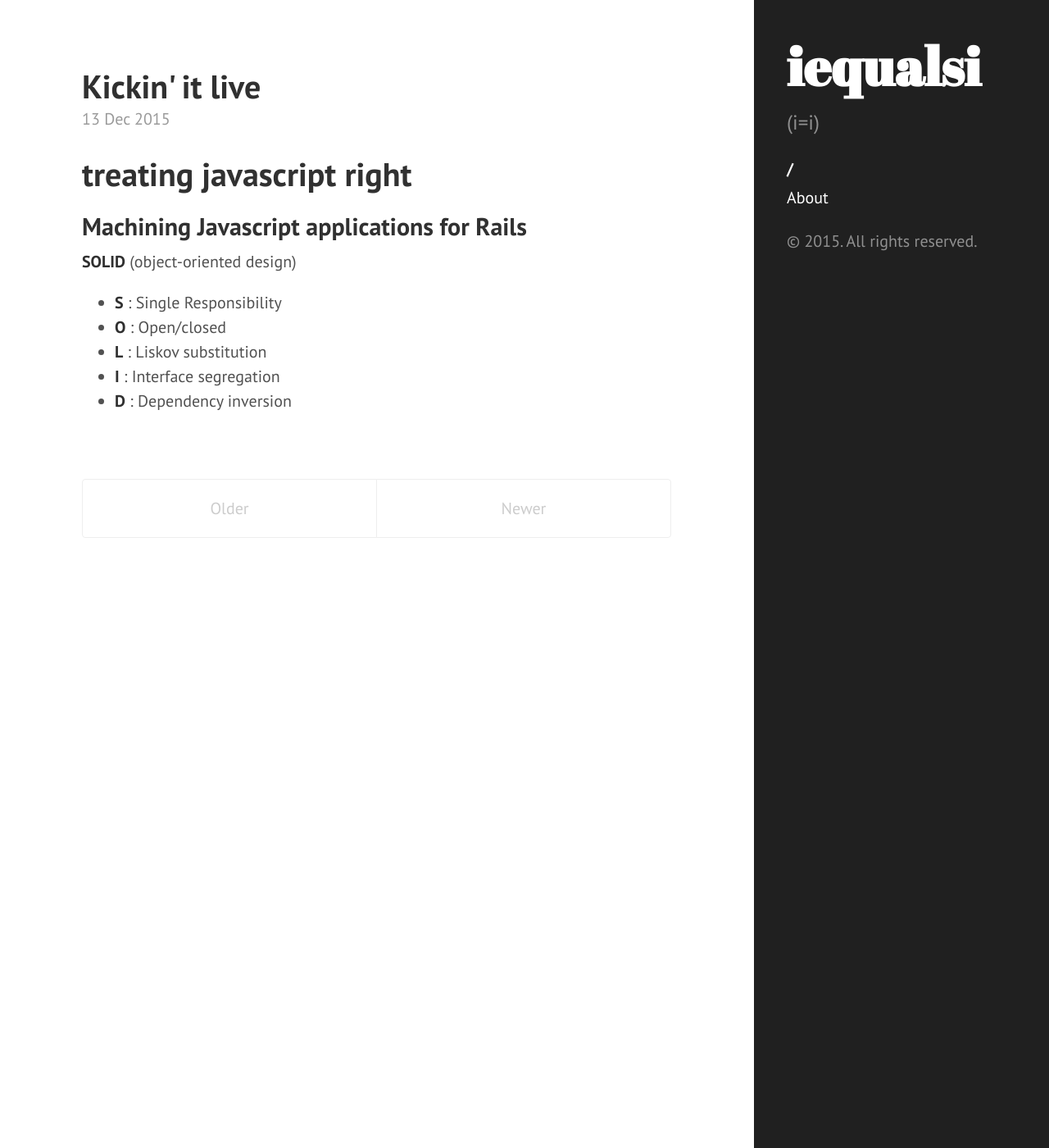
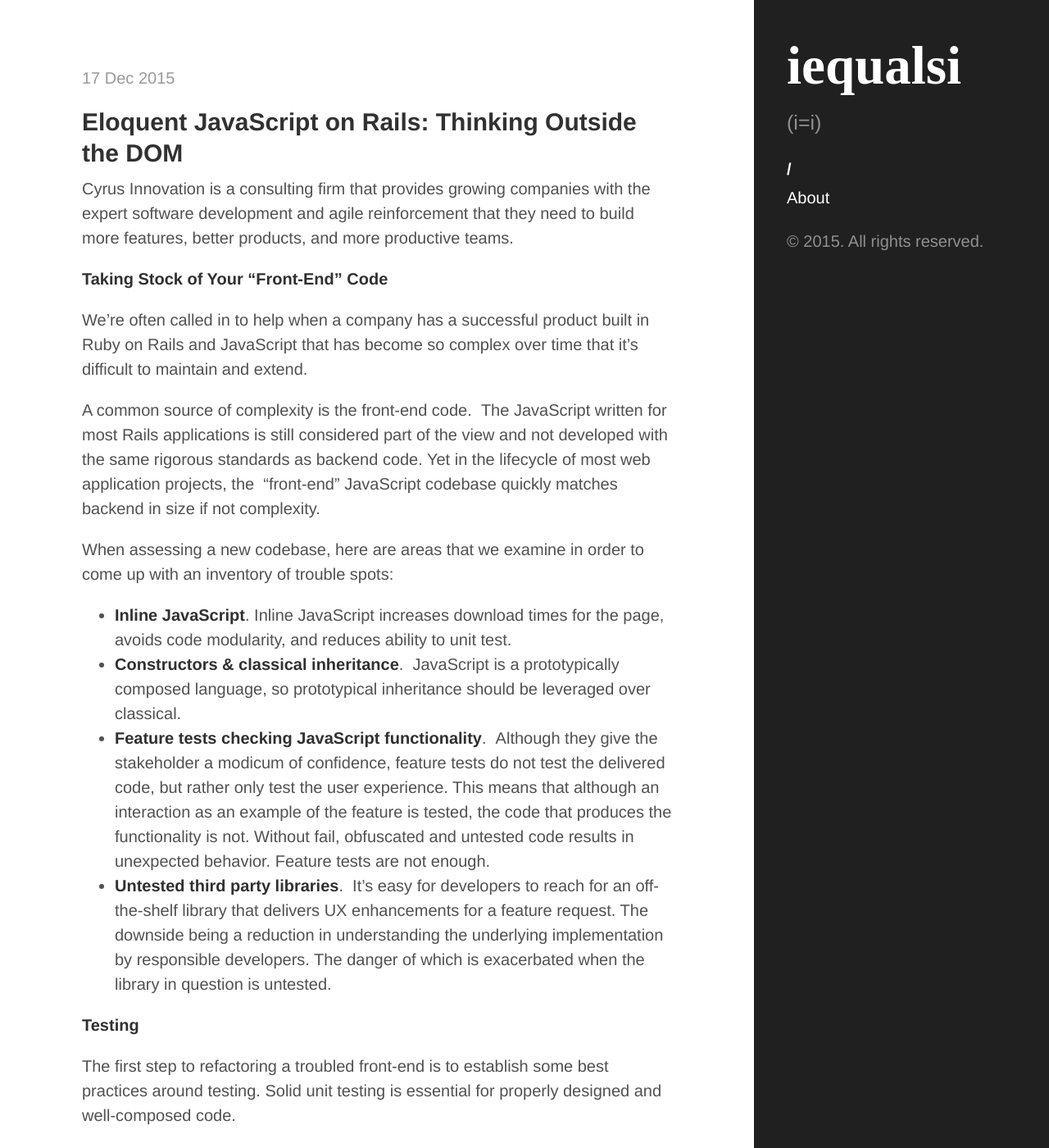
Before and after one commit to mjording/mjording.github.io, a Jekyll site: the page built from index.html, in a window 1280 px wide and 1400 px high. Shown: the whole window at 82% size. Built offline with Jekyll 4.4.1, drawn with Linux system fonts in a browser that asks for light colours; Markdown is read by kramdown in place of the engine named in the settings; the list of posts is cut into pages by our own code; some of the changed text lies outside the part shown.

Commit message:
base blog style and functionality

````diff
--- a/_includes/head.html
+++ b/_includes/head.html
@@ -18,7 +18,8 @@
   <link rel="stylesheet" href="{{ site.baseurl }}public/css/poole.css">
   <link rel="stylesheet" href="{{ site.baseurl }}public/css/syntax.css">
   <link rel="stylesheet" href="{{ site.baseurl }}public/css/hyde.css">
-  <link rel="stylesheet" href="http://fonts.googleapis.com/css?family=PT+Sans:400,400italic,700|Abril+Fatface">
+  <script src="//use.typekit.net/vqa1hcx.js"></script>
+  <script>try{Typekit.load();}catch(e){}</script>
 
   <!-- Icons -->
   <link rel="apple-touch-icon-precomposed" sizes="144x144" href="{{ site.baseurl }}public/apple-touch-icon-144-precomposed.png">
--- /dev/null
+++ b/_posts/2015-11-05-eloquent-javascript-on-rails.md
@@ -0,0 +1,89 @@
+---
+layout: post
+title: Eloquent JavaScript on Rails: Thinking Outside the DOM
+---
+
+## Eloquent JavaScript on Rails: Thinking Outside the DOM
+
+Cyrus Innovation is a consulting firm that provides growing companies with the expert software development and agile reinforcement that they need to build more features, better products, and more productive teams.
+
+**Taking Stock of Your “Front-End” Code**
+
+We’re often called in to help when a company has a successful product built in Ruby on Rails and JavaScript that has become so complex over time that it’s difficult to maintain and extend.
+
+A common source of complexity is the front-end code.  The JavaScript written for most Rails applications is still considered part of the view and not developed with the same rigorous standards as backend code. Yet in the lifecycle of most web application projects, the  “front-end” JavaScript codebase quickly matches backend in size if not complexity.
+
+When assessing a new codebase, here are areas that we examine in order to come up with an inventory of trouble spots:
+
+*   **Inline JavaScript**. Inline JavaScript increases download times for the page, avoids code modularity, and reduces ability to unit test.
+*   **Constructors & classical inheritance**.  JavaScript is a prototypically composed language, so prototypical inheritance should be leveraged over classical.
+*   **Feature tests checking JavaScript functionality**.  Although they give the stakeholder a modicum of confidence, feature tests do not test the delivered code, but rather only test the user experience. This means that although an interaction as an example of the feature is tested, the code that produces the functionality is not. Without fail, obfuscated and untested code results in unexpected behavior. Feature tests are not enough.
+*   **Untested third party libraries**.  It’s easy for developers to reach for an off-the-shelf library that delivers UX enhancements for a feature request. The downside being a reduction in understanding the underlying implementation by responsible developers. The danger of which is exacerbated when the library in question is untested.
+
+
+
+**Testing**
+
+The first step to refactoring a troubled front-end is to establish some best practices around testing. Solid unit testing is essential for properly designed and well-composed code.
+
+Unit testing is not the same as a Cucumber/Capybara user feature test or an automated Quality Assurance test. Giving precedence to feature tests can cause deeper problems on a project. For more information, research the [inverted automated](http://martinfowler.com/bliki/TestPyramid.html) [testing pyramid](https://www.mountaingoatsoftware.com/blog/the-forgotten-layer-of-the-test-automation-pyramid) / [ice cream cone](http://watirmelon.com/2012/01/31/introducing-the-software-testing-ice-cream-cone/). Also, J.B. Rainsberger’s talk, “[Integrated Tests Are A Scam](https://vimeo.com/80533536),” is a good resource.
+
+**_Testing Tools_**
+
+While all Rails developers should be familiar with ruby/Rails testing tools, such as RSpec, minitest, capybara, and others, some may not be familiar with good tools for testing JavaScript code.  We currently recommend [Jasmine](http://jasmine.github.io/) and [Teaspoon](https://github.com/modeset/teaspoon).
+
+Jasmine is a standard for unit testing JavaScript. It maintains similar syntax as RSpec, Test::Unit, or minitest, adding some additional utility for mocking and stubbing.
+
+Teaspoon is a test runner for JavaScript testing in Rails. It gives traditional Rails sugar to JavaScript testing. Teaspoon supports driving tests via a simple rake task: rake teaspoon. It also supports the standard Rails asset pipeline.
+
+**_Writing JavaScript Unit Tests_**
+
+Unit tests should limit their scope to test only the JavaScript function you write. Rather than testing third-party code, native browser functions, etc., you should leverage the mock/stub or test double utility of Jasmine called Spies.
+
+For example, given:
+
+```
+var UserInformation = function() {
+  this.update = function(user_id, params) {
+   jQuery.ajax({
+          method: "PATCH",
+          url: "/user_information/"+user_id,
+          data: params
+   });
+  };
+};
+```
+
+A proper unit test would spyOn the jQuery AJAX function:
+
+```
+//= require jquery
+//= require user_information
+describe("UserInformation", function() {
+   describe("#update", function() {
+       it("calls AJAX with the correct parameters and endpoint", function() {
+           spyOn(jQuery, "ajax");
+           var params = { "company": "Cyrus Innovation"};
+           var user_information = new UserInformation();
+           user_information.update(1, params);
+           expect(jQuery.ajax).toHaveBeenCalledWith({
+               method: "PATCH",
+               url: "/user_information/1",
+               data: params
+           });
+       });
+   });
+```
+Now my JavaScript under test, UserInformation.js, is only exercised up to the point where it interfaces with jQuery.
+
+**_Linting_**
+
+We also recommend running a linter like [JSHint](http://jshint.com/), which applies a simple code style checker to enforce best practices in composition.
+
+**_Next Steps_**
+
+There are many other common areas of complexity in large Rails applications, such as bloated models or tangled view layers. We’d be happy to go on, but we’ve hit our space limit!
+
+To chat with a Cyrusite about your codebase, product, or how you can [join our team](http://www.cyrusinnovation.com/careers/current-openings/), send a note to [info@cyrusinnovation.com](https://mail.google.com/mail/?view=cm&fs=1&tf=1&to=info@cyrusinnovation.com).
+
+Happy Holidays from the Cyrus Team!
--- a/_posts/2015-12-13-kickin-it-live.md
+++ /dev/null
@@ -1,16 +0,0 @@
----
-layout: post
-title: Kickin' it live
----
-
-# treating javascript right
-## Machining Javascript applications for Rails
-
-
- **SOLID** (object-oriented design)
-
-* **S** : Single Responsibility
-* **O** : Open/closed
-* **L** : Liskov substitution
-* **I** : Interface segregation
-* **D** : Dependency inversion
--- a/public/css/hyde.css
+++ b/public/css/hyde.css
@@ -32,7 +32,7 @@
  */
 
 html {
-  font-family: "PT Sans", Helvetica, Arial, sans-serif;
+  font-family: "freight-neo-pro", Helvetica, Arial, sans-serif;
 }
 @media (min-width: 48em) {
   html {
@@ -79,7 +79,8 @@
 .sidebar-about h1 {
   color: #fff;
   margin-top: 0;
-  font-family: "Abril Fatface", serif;
+  font-family: "freight-display-pro", serif;
+  font-style: black;
   font-size: 3.25rem;
 }
 
````
Also changed, not shown: _drafts/2015-11-15-grandma-on-the-switchboard.md (added, +6 -0 lines).
